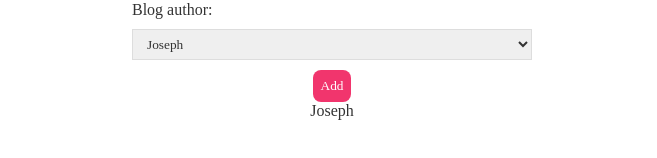
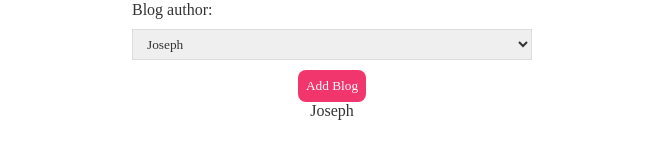
Before and after one commit to 100Joe/Micro-Blog, a React (Create React App) app: page /create in a window 1280 px wide. Shown: the part 332-490 px from the top of the page, without its empty margins (308-965 px from the left). Built offline with nearby package versions, Linux system fonts and the light colour scheme; the HTML template or start-up script is replaced by a standard one.

Commit message:
Submit events and start of creating ability to post

```diff
--- a/src/Components/Create.js
+++ b/src/Components/Create.js
@@ -5,10 +5,17 @@
   const [body, setBody] = useState('');
   const [author, setAuthor] = useState('Joseph');
 
+  const handleSubmit = (e) => {
+    e.preventDefault();
+    const blog = { title, body, author };
+
+    console.log(blog);
+  }
+
   return (
     <div className='create'>
       <h2>Add a new blog</h2>
-      <form >
+      <form onSubmit={handleSubmit}>
         <label>Blog title:</label>
         <input
           type="text"
@@ -30,11 +37,10 @@
           <option value="Joseph">Joseph</option>
           <option value="Jose">Jose</option>
         </select>
-        <button>Add</button>
+        <button>Add Blog</button>
         <p>{title}</p>
         <p>{body}</p>
         <p>{author}</p>
-
       </form>
     </div>
   )
```
